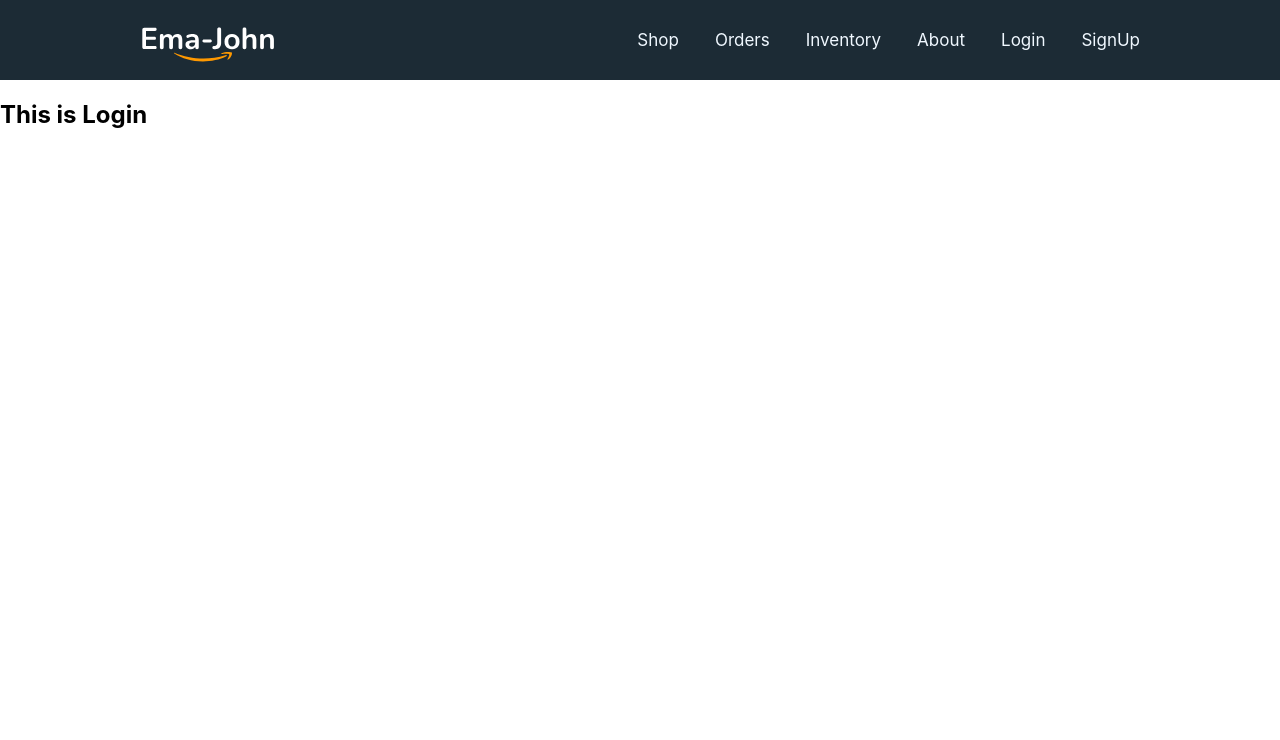
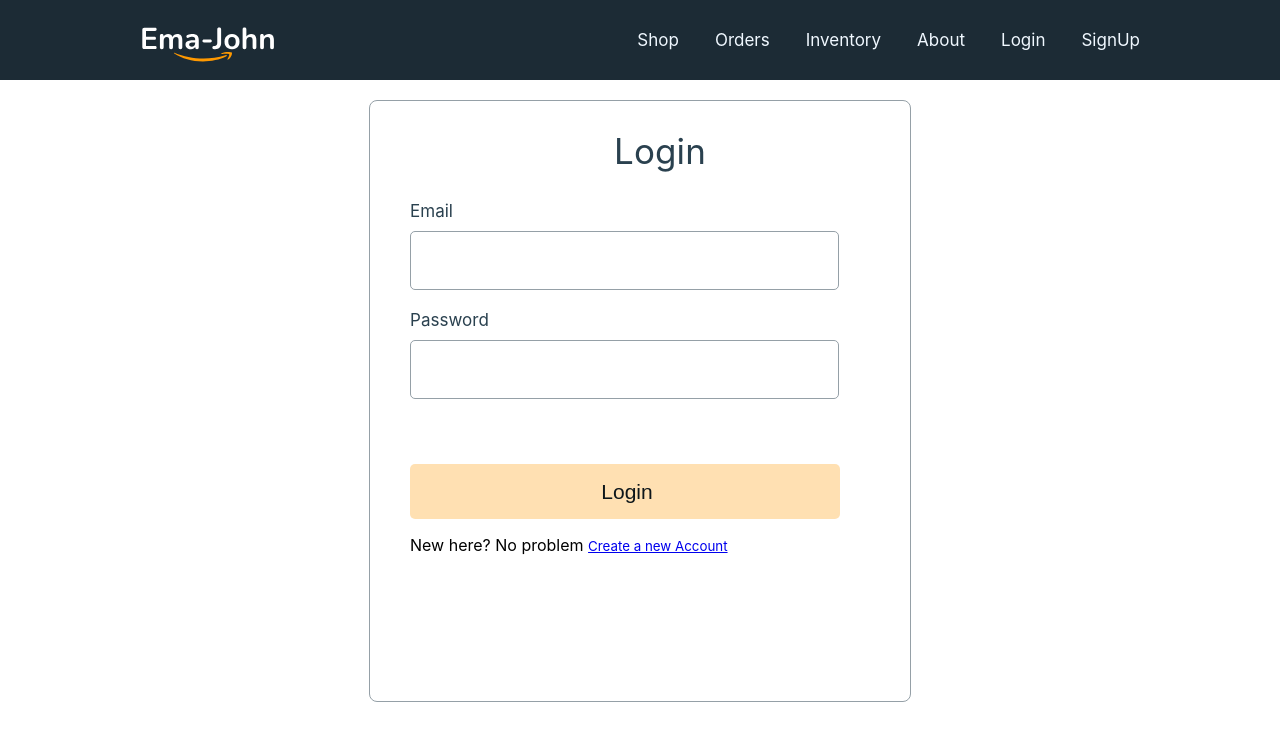
Before and after one commit to riadleon/SPA-AMAZON-CLONE--WITH-REACT, a React (Create React App) app: page /login in a window 1280 px wide. Shown: the top 740 px of the page. Built offline with nearby package versions, Linux system fonts and the light colour scheme.

Commit message:
Login Components

```diff
--- a/src/components/Login/Login.css
+++ b/src/components/Login/Login.css
@@ -0,0 +1,62 @@
+.form-container {
+    width: 500px;
+    height: 600px;
+    border: 1px solid #95A0A7;
+    border-radius: 8px;
+    margin: 20px auto;
+    padding-left: 40px;
+}
+
+.form-tittle {
+    font-weight: 400;
+    font-size: 35px;
+    line-height: 42px;
+    letter-spacing: 0.0025em;
+    color: #2A414F;
+    text-align: center;
+}
+
+.form-control {
+
+    margin-bottom: 20px;
+}
+
+.form-control label {
+    display: block;
+    font-weight: 400;
+    font-size: 17px;
+    line-height: 20px;
+    letter-spacing: 0.0015em;
+    color: #2A414F;
+    margin-bottom: 10px;
+}
+
+.form-control input {
+    width: 415px;
+    height: 55px;
+    border: 1px solid #95A0A7;
+    border-radius: 5px;
+    font-size: 1.5em;
+    padding-left: 10px;
+}
+
+.btn-submit {
+    margin-top: 45px ;
+    width: 430px;
+    height: 55px;
+    background: rgba(255, 153, 0, 0.3);
+    border-radius: 5px;
+    font-weight: 400;
+    font-size: 21px;
+    line-height: 25px;
+    letter-spacing: 0.0015em;
+    color: #0E161A;
+    border: none;
+    padding-left: 10px;
+
+
+}
+.btn-submit:hover {
+    background: rgba(255, 153, 0, 0.7);
+
+}
--- a/src/components/Login/Login.js
+++ b/src/components/Login/Login.js
@@ -1,10 +1,23 @@
 import React from 'react';
+import { Link } from 'react-router-dom';
 import './Login.css'
 
 const Login = () => {
     return (
-        <div>
-            <h2>This is Login</h2>
+        <div className='form-container'>
+            <h2 className='form-tittle'>Login</h2>
+            <form >
+                <div className="form-control">
+                    <label htmlFor='email'>Email</label>
+                    <input type="email" name="email" id="" required />
+                </div>
+                <div className="form-control">
+                    <label htmlFor='password'>Password</label>
+                    <input type="password" name="password" id="" required />
+                </div>
+                <input className='btn-submit' type="submit" value="Login" />
+            </form>
+            <p>New here? No problem <Link to='/signup'> <small>Create a new Account</small> </Link> </p>
         </div>
     );
 };
```
